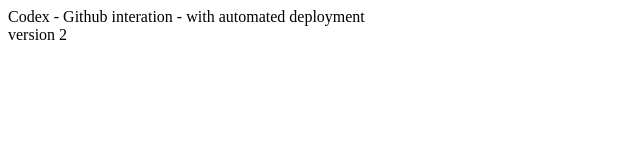
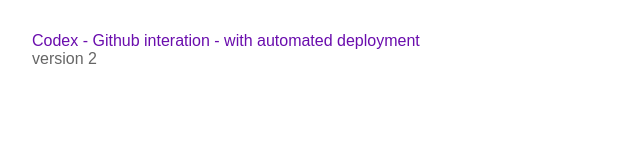
Before and after one commit to tiagolopescerillion/CodexGithub, a plain HTML site: page index.html in a window 1280 px wide. Shown: the whole page, without its empty margins (0-640 px from the left). Drawn offline with Linux system fonts and the light colour scheme.

Commit message:
style: adopt minimalistic theme with purple accent

```diff
--- a/index.html
+++ b/index.html
@@ -11,9 +11,9 @@
 </head>
 
 <body>
-    <div> Codex - Github interation - with automated deployment     </div>
+    <div class="accent">Codex - Github interation - with automated deployment</div>
 
-    <div> version 2</div>
+    <div class="muted">version 2</div>
     <script src="script.js"></script>
 </body>
 
--- a/styles.css
+++ b/styles.css
@@ -1,3 +1,24 @@
-*{
-color: black;
+/* Minimalistic theme with purple accent */
+:root {
+    --background-color: #ffffff;
+    --text-color: #000000;
+    --muted-color: #666666;
+    --accent-color: #6a0dad;
 }
+
+body {
+    background-color: var(--background-color);
+    color: var(--text-color);
+    font-family: Arial, sans-serif;
+    margin: 0;
+    padding: 2rem;
+}
+
+.muted {
+    color: var(--muted-color);
+}
+
+.accent,
+a {
+    color: var(--accent-color);
+}
```
